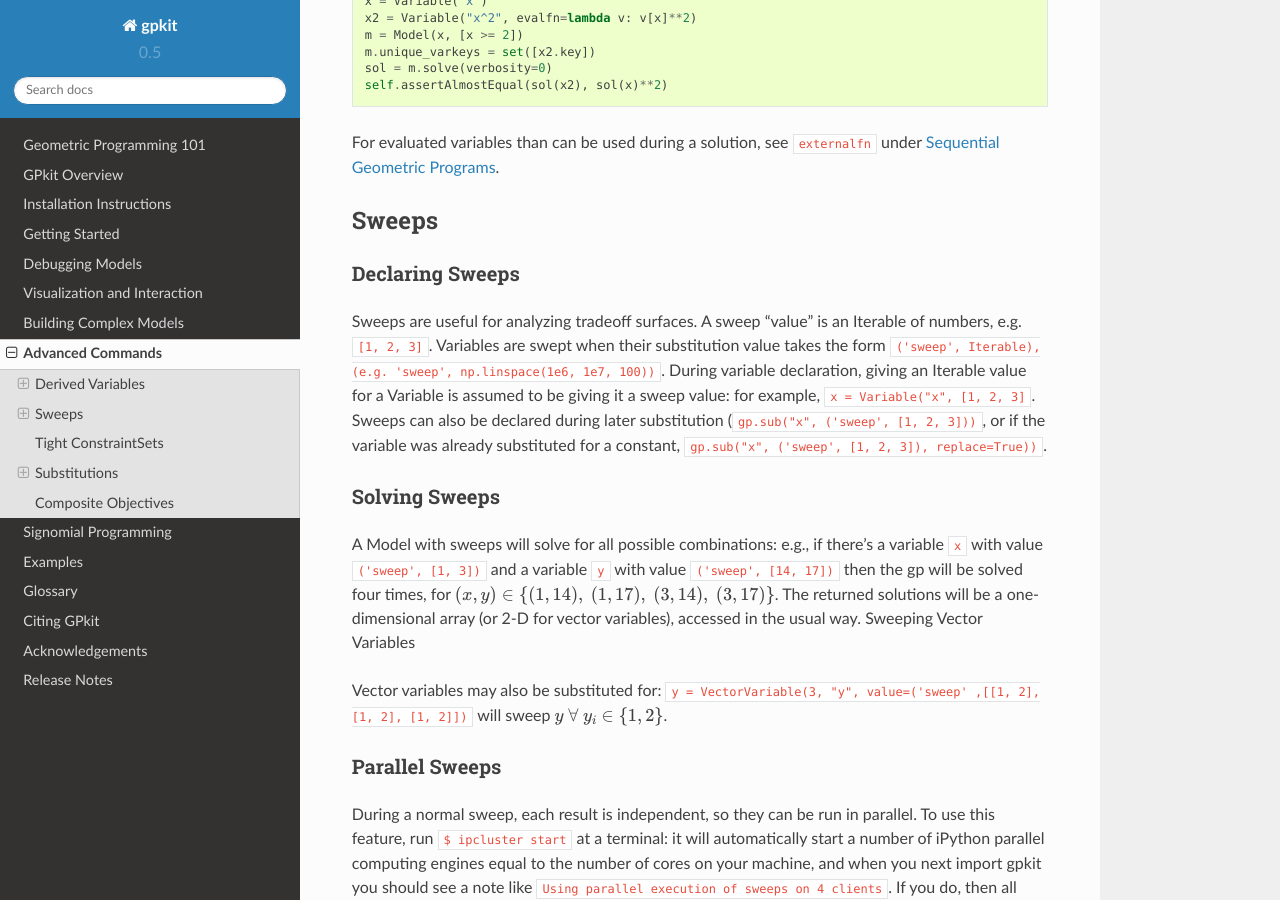
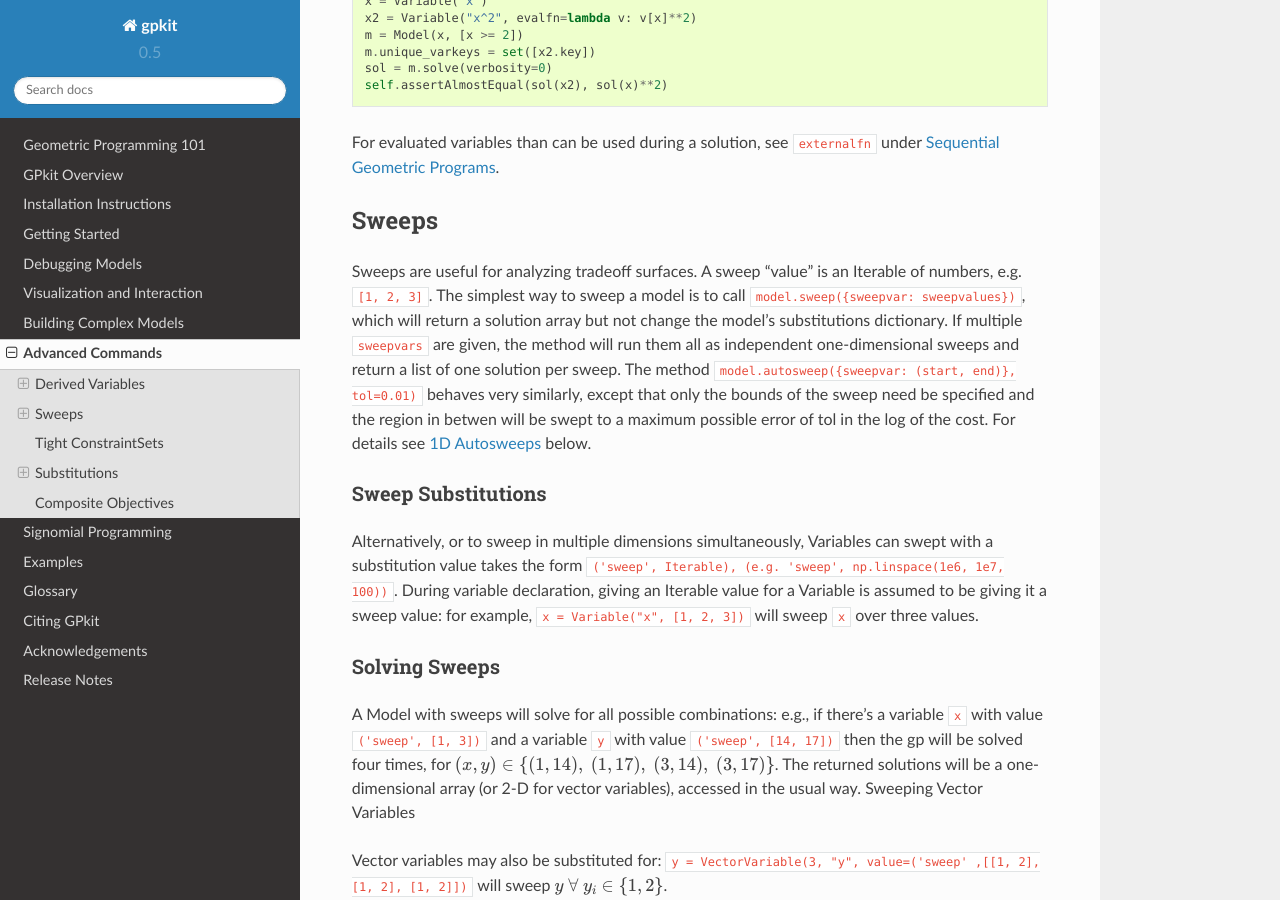
Before and after one commit to convexengineering/gpkit, a Sphinx documentation site: the page built from docs/source/advancedcommands.rst, in a window 1280 px wide and 900 px high, scrolled down 845 px. Built offline with Sphinx 7.4.7 and the Read the Docs theme 2.0.0, drawn with Linux system fonts in a browser that asks for light colours.

Commit message:
document controlpanel and sweeps

```diff
--- a/docs/source/advancedcommands.rst
+++ b/docs/source/advancedcommands.rst
@@ -56,9 +56,12 @@ For evaluated variables than can be used during a solution, see ``externalfn`` u
 Sweeps
 ======
 
-Declaring Sweeps
-----------------
-Sweeps are useful for analyzing tradeoff surfaces. A sweep “value” is an Iterable of numbers, e.g. ``[1, 2, 3]``. Variables are swept when their substitution value takes the form ``('sweep', Iterable), (e.g. 'sweep', np.linspace(1e6, 1e7, 100))``. During variable declaration, giving an Iterable value for a Variable is assumed to be giving it a sweep value: for example, ``x = Variable("x", [1, 2, 3]``. Sweeps can also be declared during later substitution (``gp.sub("x", ('sweep', [1, 2, 3]))``, or if the variable was already substituted for a constant, ``gp.sub("x", ('sweep', [1, 2, 3]), replace=True))``.
+Sweeps are useful for analyzing tradeoff surfaces. A sweep “value” is an Iterable of numbers, e.g. ``[1, 2, 3]``. The simplest way to sweep a model is to call ``model.sweep({sweepvar: sweepvalues})``, which will return a solution array but not change the model's substitutions dictionary. If multiple ``sweepvars`` are given, the method will run them all as independent one-dimensional sweeps and return a list of one solution per sweep. The method ``model.autosweep({sweepvar: (start, end)}, tol=0.01)`` behaves very similarly, except that only the bounds of the sweep need be specified and the region in betwen will be swept to a maximum possible error of tol in the log of the cost. For details see `1D Autosweeps`_ below.
+
+
+Sweep Substitutions
+-------------------
+Alternatively, or to sweep in multiple dimensions simultaneously, Variables can swept with a substitution value takes the form ``('sweep', Iterable), (e.g. 'sweep', np.linspace(1e6, 1e7, 100))``. During variable declaration, giving an Iterable value for a Variable is assumed to be giving it a sweep value: for example, ``x = Variable("x", [1, 2, 3])`` will sweep ``x`` over three values.
 
 Solving Sweeps
 --------------
--- a/docs/source/autodoc/gpkit.interactive.rst
+++ b/docs/source/autodoc/gpkit.interactive.rst
@@ -20,10 +20,10 @@ gpkit.interactive.linking_diagram module
     :undoc-members:
     :show-inheritance:
 
-gpkit.interactive.plot_sweep1d module
--------------------------------------
+gpkit.interactive.plot_sweep module
+-----------------------------------
 
-.. automodule:: gpkit.interactive.plot_sweep1d
+.. automodule:: gpkit.interactive.plot_sweep
     :members:
     :undoc-members:
     :show-inheritance:
--- a/docs/source/examples/plot_sweep1d.py
+++ b/docs/source/examples/plot_sweep1d.py
@@ -1,4 +1,4 @@
-"Demonstrates manual and auto sweeping with plot_sweep1d"
+"Demonstrates manual and auto sweeping and plotting"
 import matplotlib as mpl
 mpl.use('Agg')
 # comment out the imports above and `show()` to show figures in a window
```
Also changed, not shown: docs/source/visint.rst (+11 -4 lines), 2 other files.
